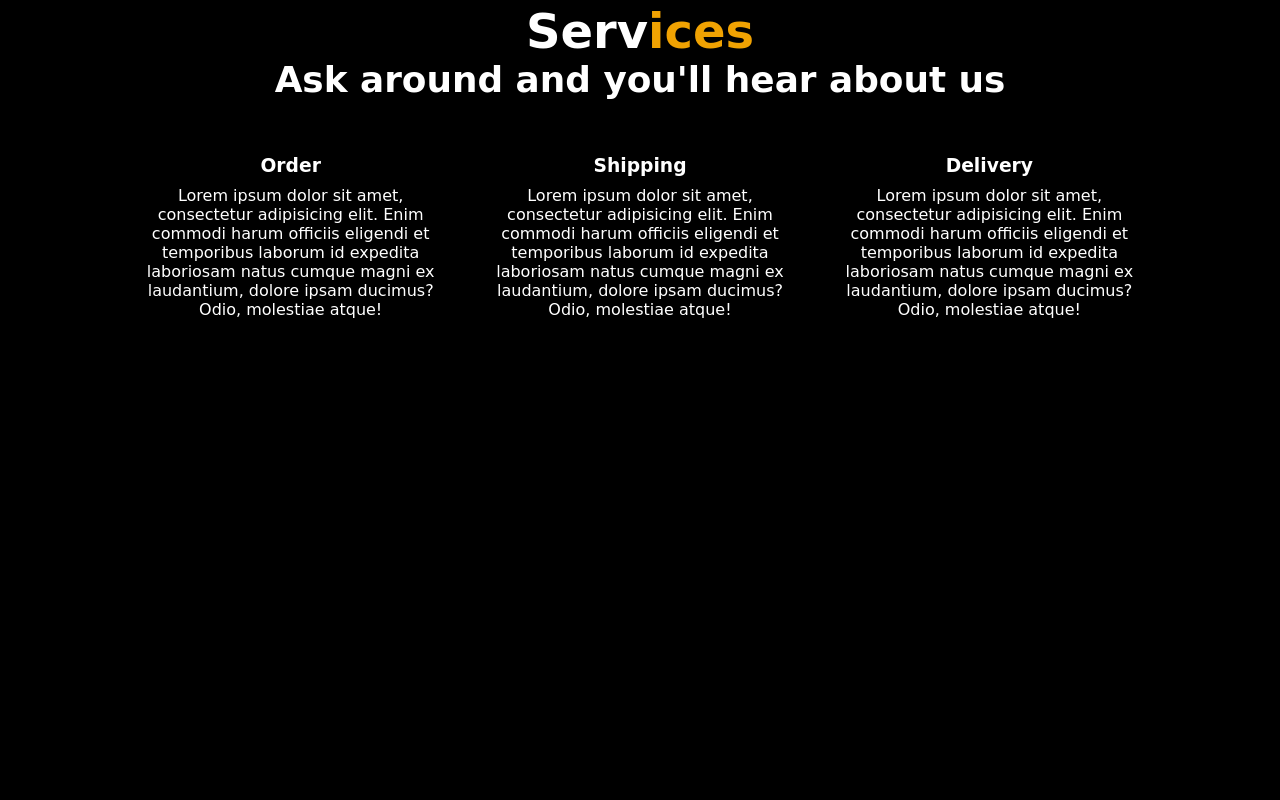
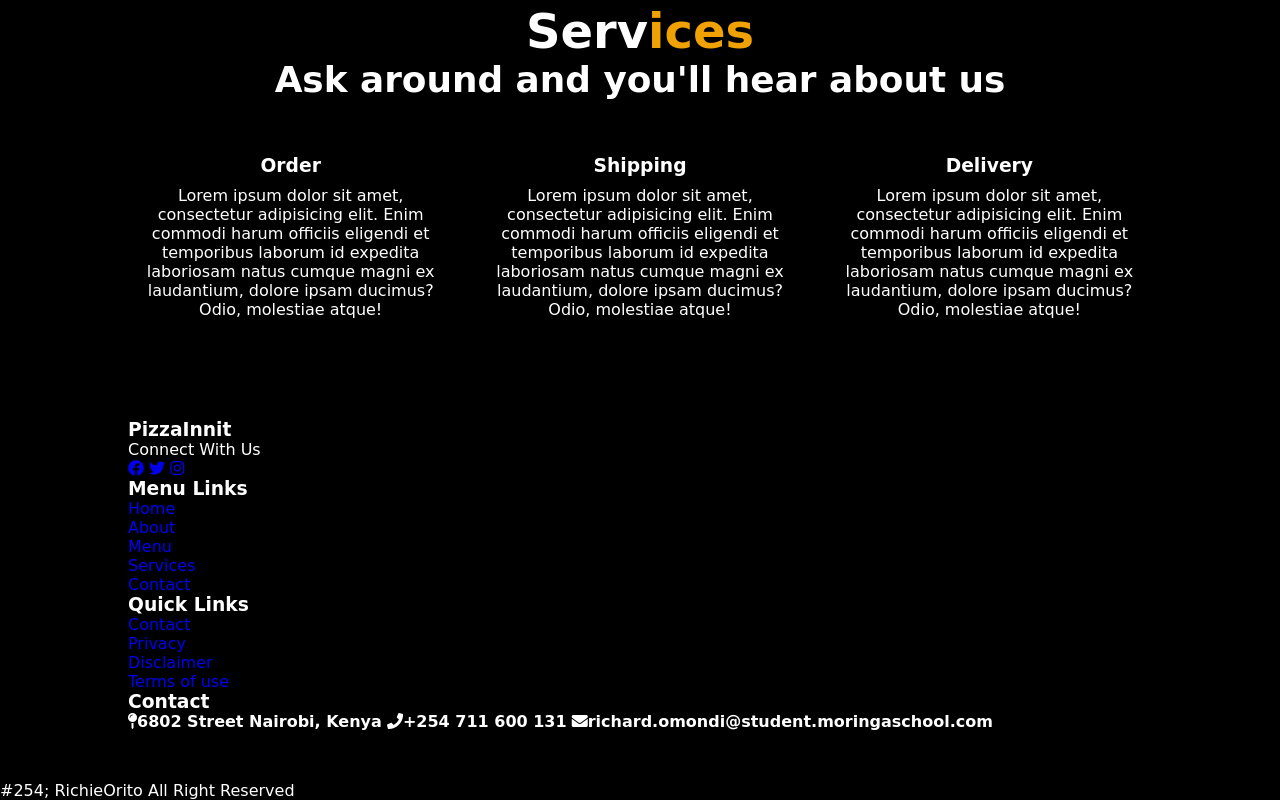
Before and after one commit to RichieOrito/pizza-innit, a plain HTML site: page index.html in a window 1280 px wide. Shown: the part 1986-2786 px from the top of the page. Before the commit the page ends 2355 px from the top, so only its background shows below. Drawn offline with Linux system fonts and the light colour scheme; a web font is replaced by a local one.

Commit message:
This commit creates the contact section

```diff
--- a/index.html
+++ b/index.html
@@ -117,6 +117,50 @@
   </div>
 </section>
 
+<!-- contact -->
+<section class="contact" id="contact">
+  <div class="contact-box">
+    <h3>PizzaInnit</h3>
+    <span>Connect With Us</span>
+    <div class="social">
+      <a href="#"><i class="fab fa-facebook"></i></a>
+      <a href="#"><i class="fab fa-twitter"></i></a>
+      <a href="#"><i class="fab fa-instagram"></i></a>
+    </div>
+  </div>
+
+  <div class="contact-box">
+    <h3>Menu Links</h3>
+    <li><a href="#home">Home</a></li>
+      <li><a href="#about">About</a></li>
+      <li><a href="#menu">Menu</a></li>
+      <li><a href="#services">Services</a></li>
+      <li><a href="#contact">Contact</a></li>
+  </div>
+
+  <div class="contact-box">
+    <h3>Quick Links</h3>
+    <li><a href="#Contact">Contact</a></li>
+    <li><a href="#Privacy">Privacy</a></li>
+    <li><a href="#Disclaimer">Disclaimer</a></li>
+    <li><a href="#Terms of use">Terms of use</a></li>
+  </div>
+
+  <div class="contact-box address">
+    <h3>Contact</h3>
+    <i class="fas fa-map-pin"><span>6802 Street Nairobi, Kenya</span></i>
+    <i class="fas fa-phone"><span>+254 711 600 131</span></i>
+    <i class="fas fa-envelope"><span>richard.omondi@student.moringaschool.com</span></i>
+  </div>
+</section>
+
+<!-- Copyright -->
+<div class="copyright">
+  <p> #254; RichieOrito All Right Reserved</p>
+</div>
+
+</body>
+
   <!--Link To JavaScript-->
   <script src="js/jquery-3.6.0.js"></script>
   <script src="js/scripts.js"></script>
```
